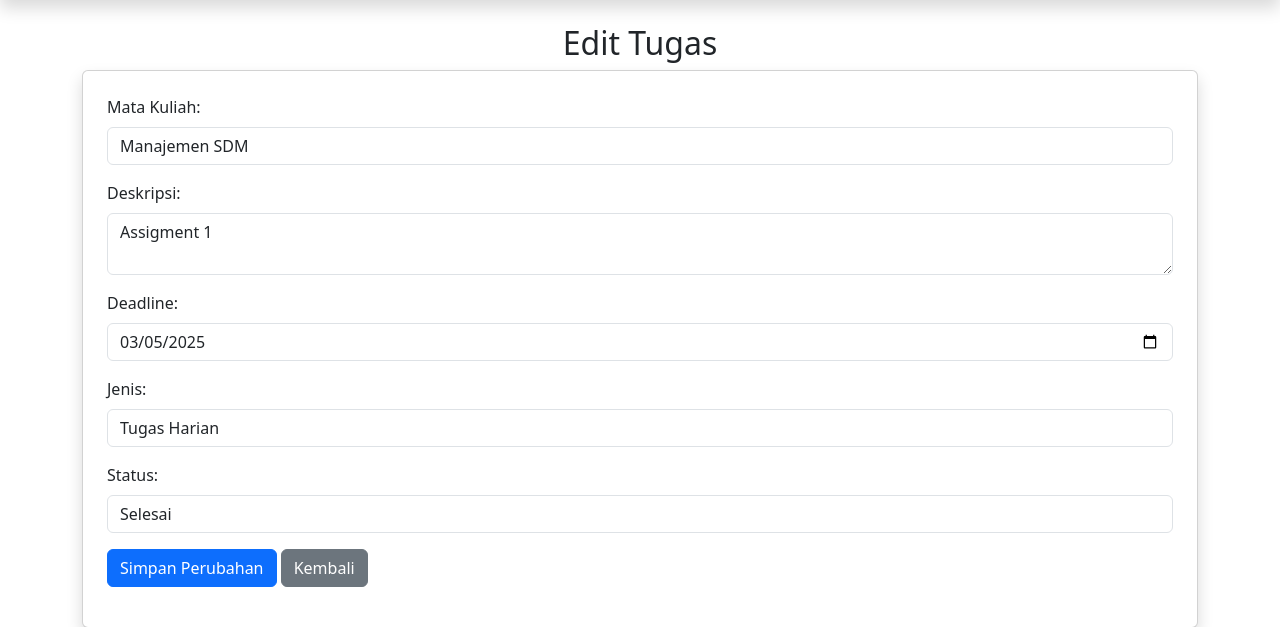
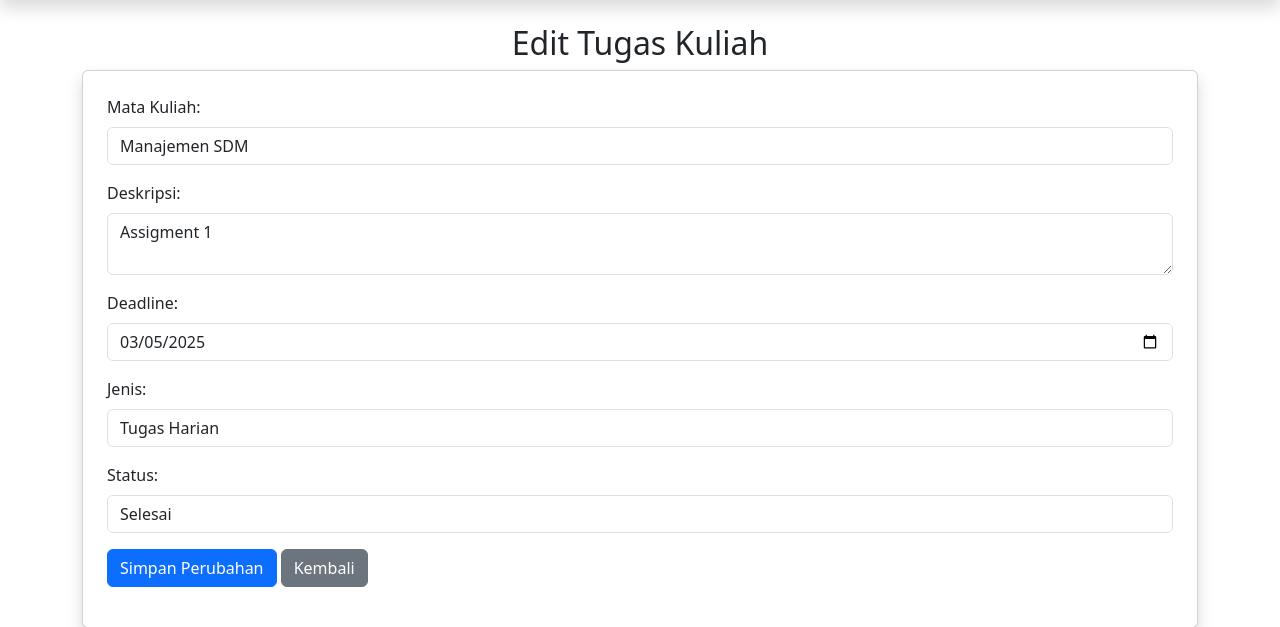
Before and after one commit to nadiyasalsa/S1SI07B_Edutracker, a PHP site: page /form_edittugas.php?id=6 in a window 1280 px wide. Shown: the part 57-684 px from the top of the page. Run offline with PHP 8.4, Linux system fonts and the light colour scheme; data comes from the database, SQL or seed files in the repository.

Commit message:
Ini Form Edit Tugas

```diff
--- a/form_edittugas.php
+++ b/form_edittugas.php
@@ -43,7 +43,7 @@ if (isset($_POST['update'])) {
 </head>
 <body>
     <div class="container mt-4">
-        <h2 class="text-center">Edit Tugas</h2>
+        <h2 class="text-center">Edit Tugas Kuliah</h2>
         <div class="card p-4 shadow">
             <form method="POST">
                 <div class="mb-3">
```
